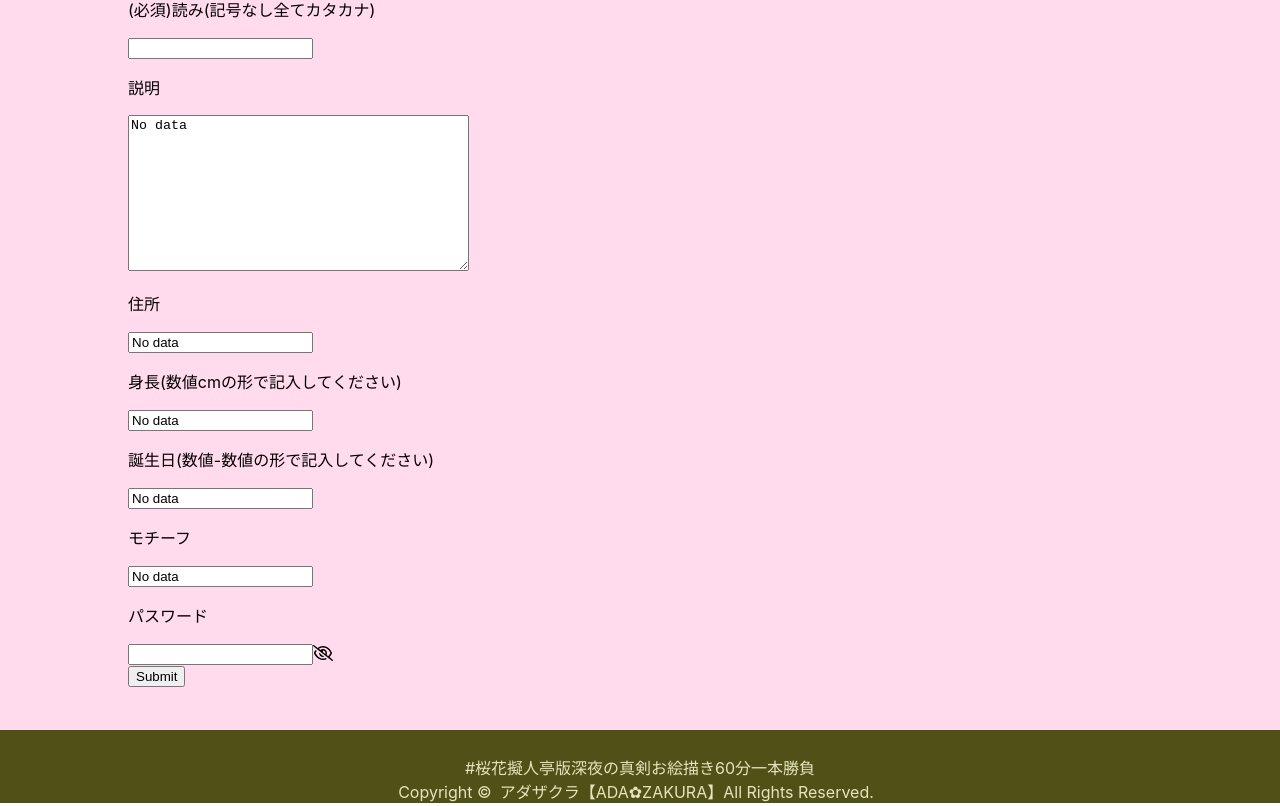
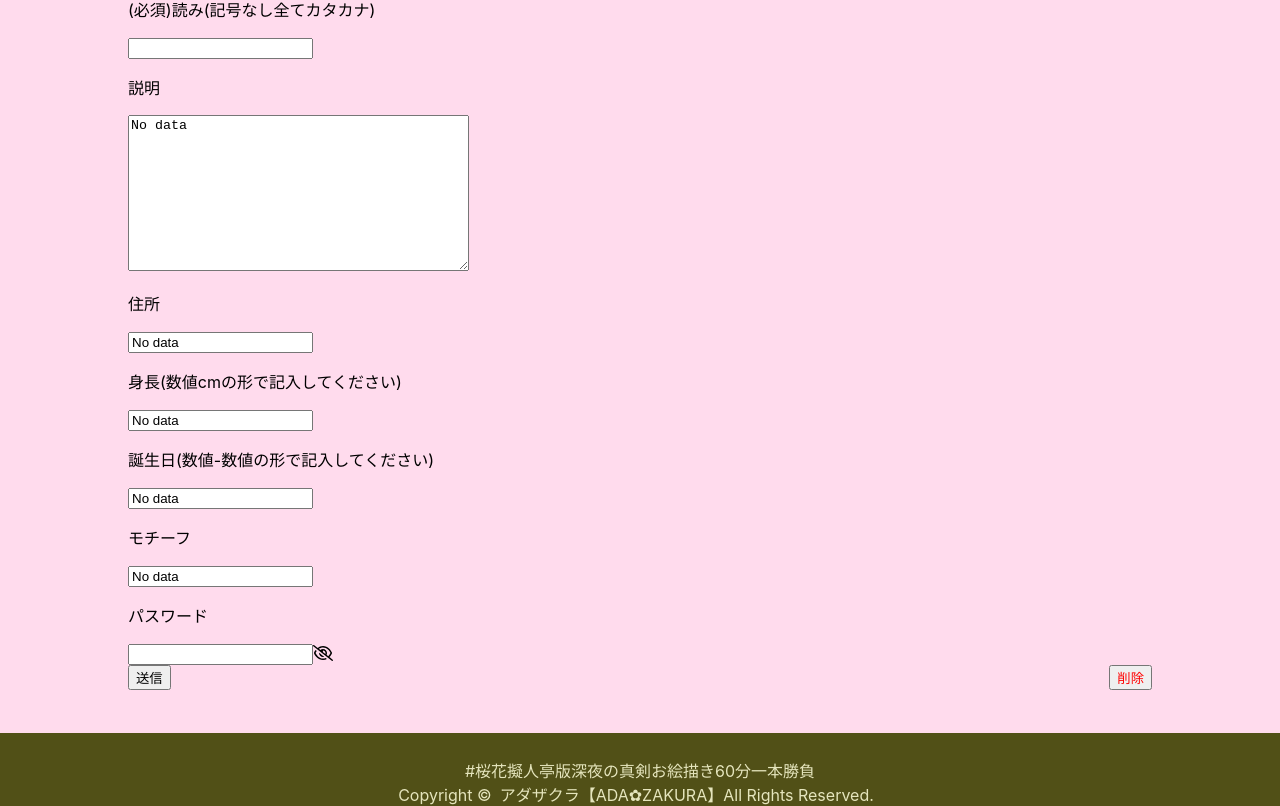
Before and after one commit to taisei12232/1draw-gijintei, a React (Create React App) app: page /adminzakura in a window 1280 px wide. Shown: the part 346-1152 px from the top of the page. Built offline with nearby package versions, Linux system fonts and the light colour scheme; no server answers; the database is empty.

Commit message:
update: add delete button

```diff
--- a/src/component/Adminzakura.css
+++ b/src/component/Adminzakura.css
@@ -3,3 +3,12 @@
     margin: 0 auto;
     margin-top: 24px;
 }
+
+.submit-button{
+    display: flex;
+    justify-content: space-between;
+}
+
+.delete-button {
+    color: red;
+}
--- a/src/component/Adminzakura.js
+++ b/src/component/Adminzakura.js
@@ -66,8 +66,7 @@ const Adminzakura = () => {
     const blockSubmit = (e) => {
         e.preventDefault();
     }
-    const handleSubmit = async (e) => {
-        e.preventDefault();
+    const handleSubmit = async () => {
         setResStatus("");
         setIsDisabled(false);
         const params = {
@@ -83,7 +82,6 @@ const Adminzakura = () => {
                 birthday:birthday,
                 motif:motif
             }
-
         }
         if(chosenCharacter === "新規作成"){
             await axios.post('https://asia-northeast1-ouagijintei.cloudfunctions.net/createNewCharacter',params)
@@ -108,6 +106,33 @@ const Adminzakura = () => {
                 });
         }
     };
+    const handleDelete = async () => {
+        setResStatus("");
+        setIsDisabled(false);
+        const params = {
+            docName:chosenCharacter,
+            passwd:passwd,
+            about:{
+                name:name,
+                japanesename:japanesename,
+                reading:reading,
+                description:description,
+                address:address,
+                height:height,
+                birthday:birthday,
+                motif:motif
+            }
+        }
+        await axios.post('https://asia-northeast1-ouagijintei.cloudfunctions.net/deleteCharacter',params)
+            .then(response => {
+                setResStatus(response.data)
+                setIsDisabled(true);
+            })
+            .catch(({response}) => {
+                setResStatus(response.data)
+                setIsDisabled(true);
+            });
+    }
     const togglePassword = () => {
         setIsRevealPassword((prevState) => !prevState);
     }
@@ -155,9 +180,7 @@ const Adminzakura = () => {
                         <FontAwesomeIcon icon={faEyeSlash} />
                     }
                 </span>
-                <div>
-                    {isDisabled && <input type='submit'/>}
-                </div>
+                    {isDisabled && <div className='submit-button'><input type='button' value="送信" onClick={handleSubmit} /> <input type='button' value='削除' className='delete-button' onClick={handleDelete} /></div>}
             </form>
             <p>{resStatus}</p>
         </div>
```
